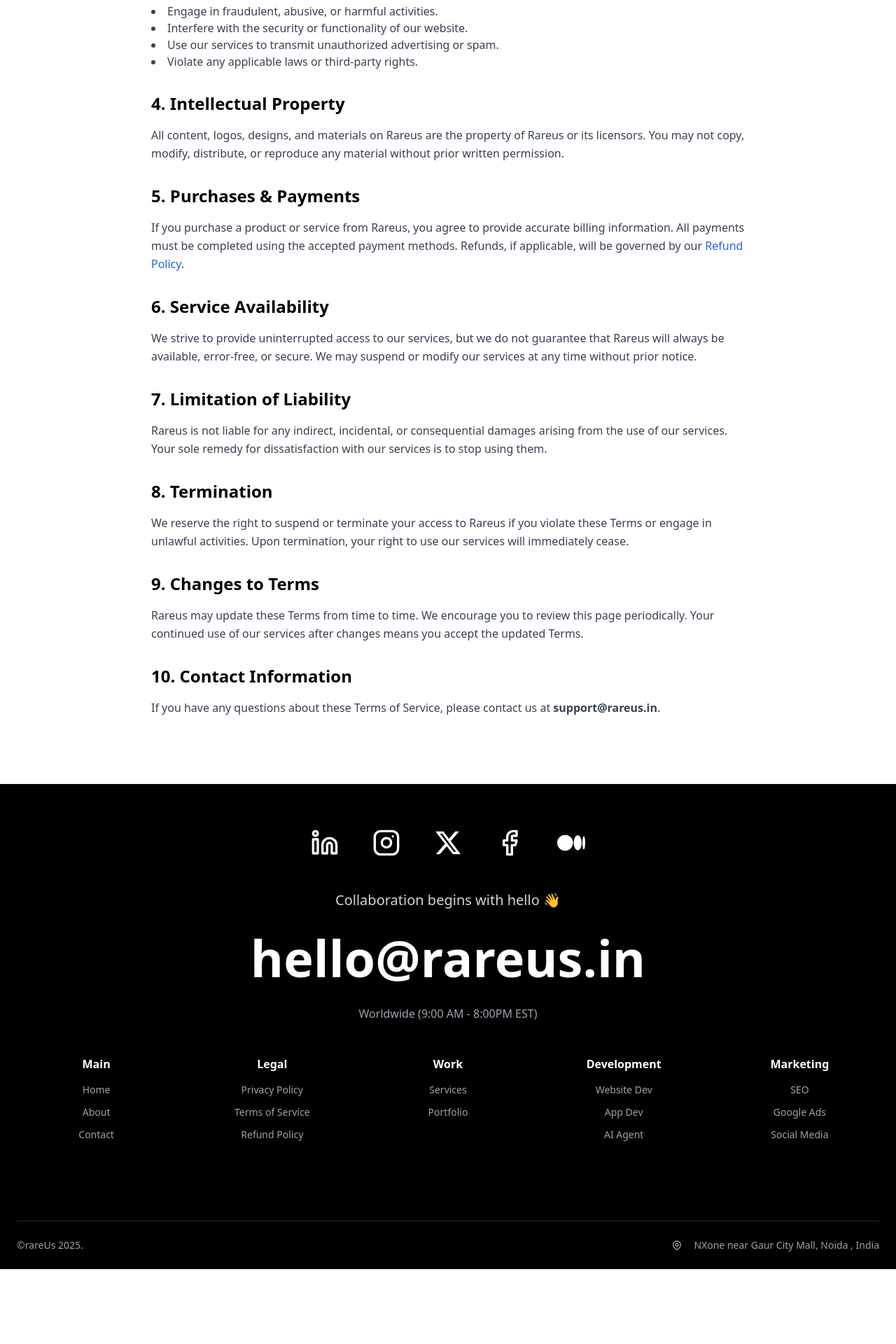
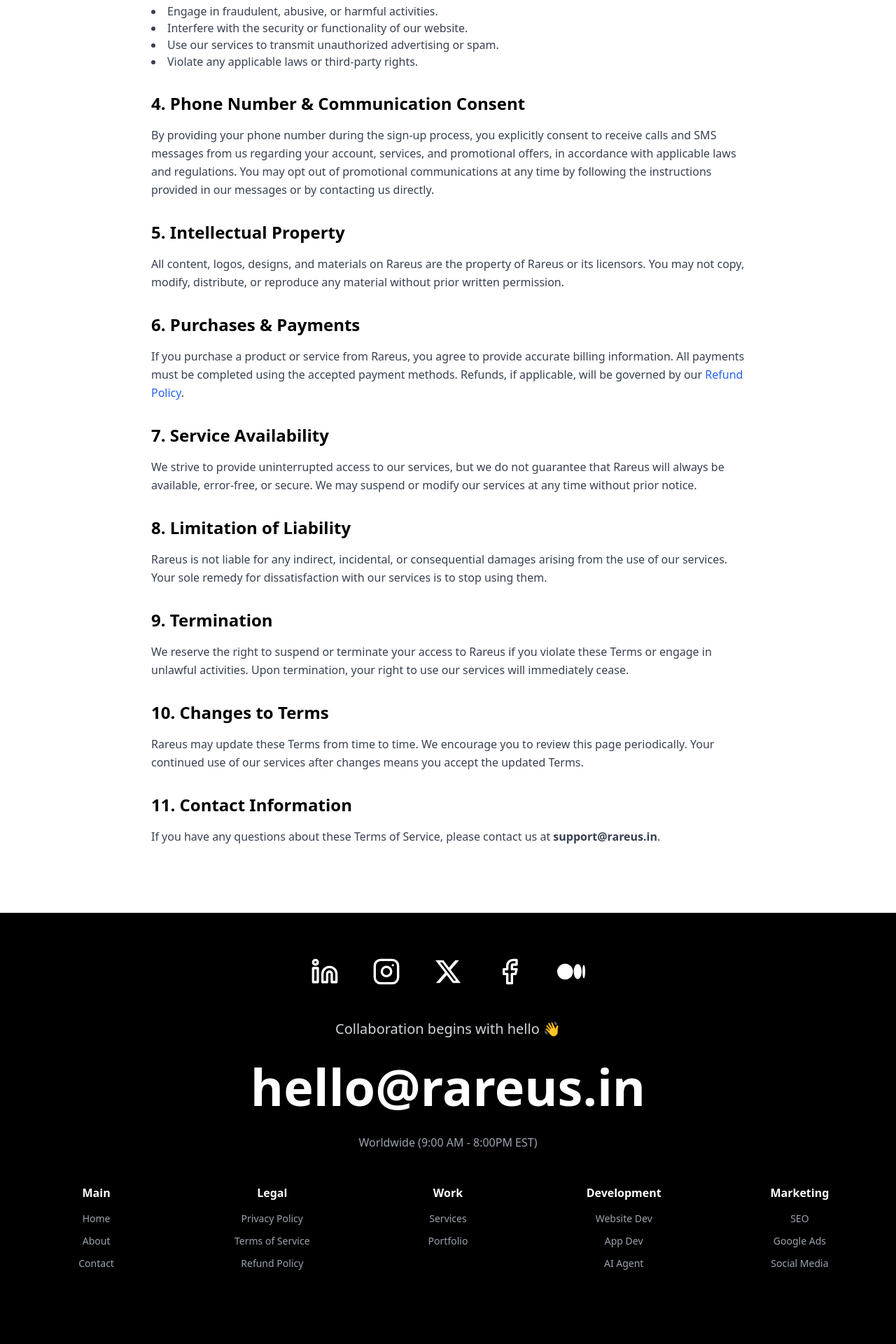
Before and after one commit to Abhinavraj53/rareUs, a Next.js app: page /terms-of-service in a window 1280 px wide. Shown: the part 640-2560 px from the top of the page at 70% size. Before the commit the page ends 2453 px from the top, so only its background shows below. Built offline with nearby package versions, Linux system fonts and the light colour scheme.

Commit message:
Update Terms of Service with phone number communication consent clause

```diff
--- a/app/ClientLayout.tsx
+++ b/app/ClientLayout.tsx
@@ -487,7 +487,7 @@ export default function ClientLayout({
                     d="M15 11a3 3 0 11-6 0 3 3 0 016 0z"
                   />
                 </svg>
-                <p className="text-gray-400 text-sm">NXone near Gaur City Mall, Noida , India</p>
+                <p className="text-gray-400 text-sm">T3-A405 NX-ONE near Gaur City Mall, Greater Noida, Uttar Pradesh, 201301</p>
               </div>
             </div>
           </div>
--- a/app/contact/page.tsx
+++ b/app/contact/page.tsx
@@ -8,6 +8,7 @@ import { Mail, Phone, MapPin, Clock } from "lucide-react"
 
 export default function Contact() {
   const [loading, setLoading] = useState(false)
+  const [consentError, setConsentError] = useState(false)
 
   async function handleSubmit(e: React.FormEvent<HTMLFormElement>) {
     e.preventDefault()
@@ -16,12 +17,21 @@ export default function Contact() {
     const form = e.currentTarget
     const formData = new FormData(form)
 
+    // ✅ Check if consent checkbox is ticked
+    if (!formData.get("consent")) {
+      setConsentError(true)
+      setLoading(false)
+      return
+    } else {
+      setConsentError(false)
+    }
+
     try {
       const res = await fetch(
         "https://script.google.com/macros/s/AKfycbw8ssWIWVu0G4T64LFsYvrTJW1vQJbLEgsmAQyPmGPAeiBBeMOj93cpSnXgBn3LGFrvBg/exec",
         {
           method: "POST",
-          body: formData, // send as form-encoded, not JSON
+          body: formData,
         }
       )
 
@@ -72,7 +82,7 @@ export default function Contact() {
                     <label htmlFor="phone" className="block text-sm font-medium text-gray-700 mb-2">
                       Phone Number
                     </label>
-                    <Input id="phone" name="phone" type="tel" placeholder=" Write Your Contact Number" required className="rounded-lg" />
+                    <Input id="phone" name="phone" type="tel" placeholder="Write Your Contact Number" required className="rounded-lg" />
                   </div>
                 </div>
                 <div>
@@ -93,6 +103,29 @@ export default function Contact() {
                   </label>
                   <Textarea id="message" name="message" placeholder="Tell us about your project..." rows={6} required className="rounded-lg" />
                 </div>
+
+                {/* ✅ Checkbox inside form */}
+                <div
+                  className={`flex items-start space-x-2 p-2 rounded border ${consentError ? "border-red-500 bg-red-50" : "border-gray-300"
+                    }`}
+                >
+                  <input
+                    type="checkbox"
+                    id="consent"
+                    name="consent"
+                    onChange={(e) => setConsentError(!e.target.checked)}
+                    className="mt-1"
+                  />
+                  <label htmlFor="consent" className="text-sm text-gray-700">
+                    I agree to the{" "}
+                    <a href="/terms-of-service" className="text-blue-600 underline">Terms and Conditions</a> &{" "}
+                    <a href="/privacy-policy" className="text-blue-600 underline">Privacy Policy</a> of the website
+                  </label>
+                </div>
+                {consentError && (
+                  <p className="text-red-500 text-sm">You must agree before submitting.</p>
+                )}
+
                 <Button
                   type="submit"
                   size="lg"
@@ -137,7 +170,7 @@ export default function Contact() {
                   <div>
                     <h3 className="font-bold text-black mb-1">Office</h3>
                     <p className="text-gray-700">
-                      T3-4th Floor NX-ONE near Gaur City Mall, Greater Noida, Uttar Pradesh, 201301
+                      T3-A405 NX-ONE near Gaur City Mall, Greater Noida, Uttar Pradesh, 201301
                     </p>
                   </div>
                 </div>
@@ -161,11 +194,20 @@ export default function Contact() {
       {/* Map Section */}
       <section className="px-4 sm:px-6 py-12 sm:py-16 bg-stone-100">
         <div className="max-w-7xl mx-auto">
-          <div className="bg-gray-300 rounded-2xl h-96 flex items-center justify-center">
-            <p className="text-gray-600 text-lg">Interactive Map Coming Soon</p>
+          <div className="rounded-2xl overflow-hidden h-96">
+            <iframe
+              src="https://www.google.com/maps/embed?pb=!1m18!1m12!1m3!1d3502.954182250317!2d77.43239299999999!3d28.601151299999994!2m3!1f0!2f0!3f0!3m2!1i1024!2i768!4f13.1!3m3!1m2!1s0x390cee57ca9e1ca5%3A0xdc324bf9fd262212!2sNX-ONE!5e0!3m2!1sen!2sin!4v1757750178926!5m2!1sen!2sin"
+              width="100%"
+              height="100%"
+              style={{ border: 0 }}
+              allowFullScreen
+              loading="lazy"
+              referrerPolicy="no-referrer-when-downgrade"
+            ></iframe>
           </div>
         </div>
       </section>
+
     </div>
   )
 }
--- a/app/terms-of-service/page.tsx
+++ b/app/terms-of-service/page.tsx
@@ -42,9 +42,20 @@ export default function TermsOfService() {
             </ul>
           </section>
 
+          {/* Phone Number & Communication Consent */}
+          <section className="mb-8">
+            <h2 className="text-2xl font-bold text-black mb-4">4. Phone Number & Communication Consent</h2>
+            <p className="text-gray-700 leading-relaxed mb-4">
+              By providing your phone number during the sign-up process, you explicitly consent to receive calls and SMS
+              messages from us regarding your account, services, and promotional offers, in accordance with applicable
+              laws and regulations. You may opt out of promotional communications at any time by following the
+              instructions provided in our messages or by contacting us directly.
+            </p>
+          </section>
+
           {/* Intellectual Property */}
           <section className="mb-8">
-            <h2 className="text-2xl font-bold text-black mb-4">4. Intellectual Property</h2>
+            <h2 className="text-2xl font-bold text-black mb-4">5. Intellectual Property</h2>
             <p className="text-gray-700 leading-relaxed mb-4">
               All content, logos, designs, and materials on Rareus are the property of Rareus or its licensors. You may
               not copy, modify, distribute, or reproduce any material without prior written permission.
@@ -53,7 +64,7 @@ export default function TermsOfService() {
 
           {/* Purchases & Payments */}
           <section className="mb-8">
-            <h2 className="text-2xl font-bold text-black mb-4">5. Purchases & Payments</h2>
+            <h2 className="text-2xl font-bold text-black mb-4">6. Purchases & Payments</h2>
             <p className="text-gray-700 leading-relaxed mb-4">
               If you purchase a product or service from Rareus, you agree to provide accurate billing information. All
               payments must be completed using the accepted payment methods. Refunds, if applicable, will be governed by
@@ -63,7 +74,7 @@ export default function TermsOfService() {
 
           {/* Service Availability */}
           <section className="mb-8">
-            <h2 className="text-2xl font-bold text-black mb-4">6. Service Availability</h2>
+            <h2 className="text-2xl font-bold text-black mb-4">7. Service Availability</h2>
             <p className="text-gray-700 leading-relaxed mb-4">
               We strive to provide uninterrupted access to our services, but we do not guarantee that Rareus will always
               be available, error-free, or secure. We may suspend or modify our services at any time without prior
@@ -73,7 +84,7 @@ export default function TermsOfService() {
 
           {/* Limitation of Liability */}
           <section className="mb-8">
-            <h2 className="text-2xl font-bold text-black mb-4">7. Limitation of Liability</h2>
+            <h2 className="text-2xl font-bold text-black mb-4">8. Limitation of Liability</h2>
             <p className="text-gray-700 leading-relaxed mb-4">
               Rareus is not liable for any indirect, incidental, or consequential damages arising from the use of our
               services. Your sole remedy for dissatisfaction with our services is to stop using them.
@@ -82,7 +93,7 @@ export default function TermsOfService() {
 
           {/* Termination */}
           <section className="mb-8">
-            <h2 className="text-2xl font-bold text-black mb-4">8. Termination</h2>
+            <h2 className="text-2xl font-bold text-black mb-4">9. Termination</h2>
             <p className="text-gray-700 leading-relaxed mb-4">
               We reserve the right to suspend or terminate your access to Rareus if you violate these Terms or engage in
               unlawful activities. Upon termination, your right to use our services will immediately cease.
@@ -91,7 +102,7 @@ export default function TermsOfService() {
 
           {/* Changes to Terms */}
           <section className="mb-8">
-            <h2 className="text-2xl font-bold text-black mb-4">9. Changes to Terms</h2>
+            <h2 className="text-2xl font-bold text-black mb-4">10. Changes to Terms</h2>
             <p className="text-gray-700 leading-relaxed mb-4">
               Rareus may update these Terms from time to time. We encourage you to review this page periodically. Your
               continued use of our services after changes means you accept the updated Terms.
@@ -100,7 +111,7 @@ export default function TermsOfService() {
 
           {/* Contact Information */}
           <section className="mb-8">
-            <h2 className="text-2xl font-bold text-black mb-4">10. Contact Information</h2>
+            <h2 className="text-2xl font-bold text-black mb-4">11. Contact Information</h2>
             <p className="text-gray-700 leading-relaxed">
               If you have any questions about these Terms of Service, please contact us at{" "}
               <strong>support@rareus.in</strong>.
```
Also changed, not shown: 1 other file (tests, documents, lock files or other folders).
